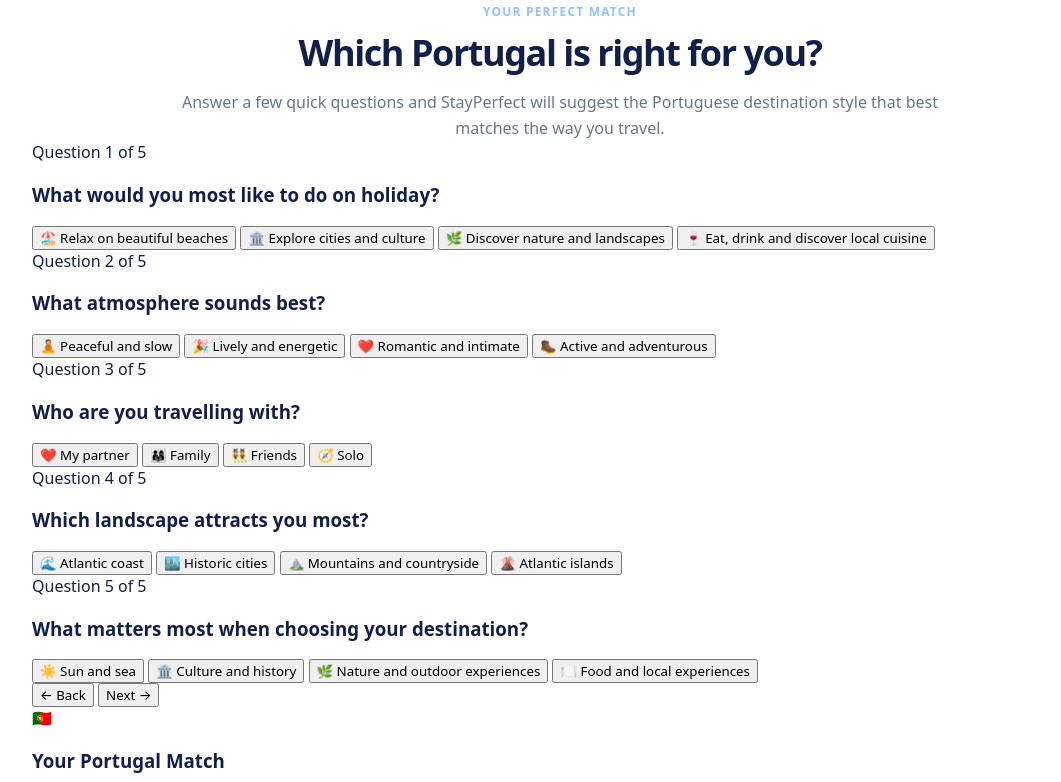
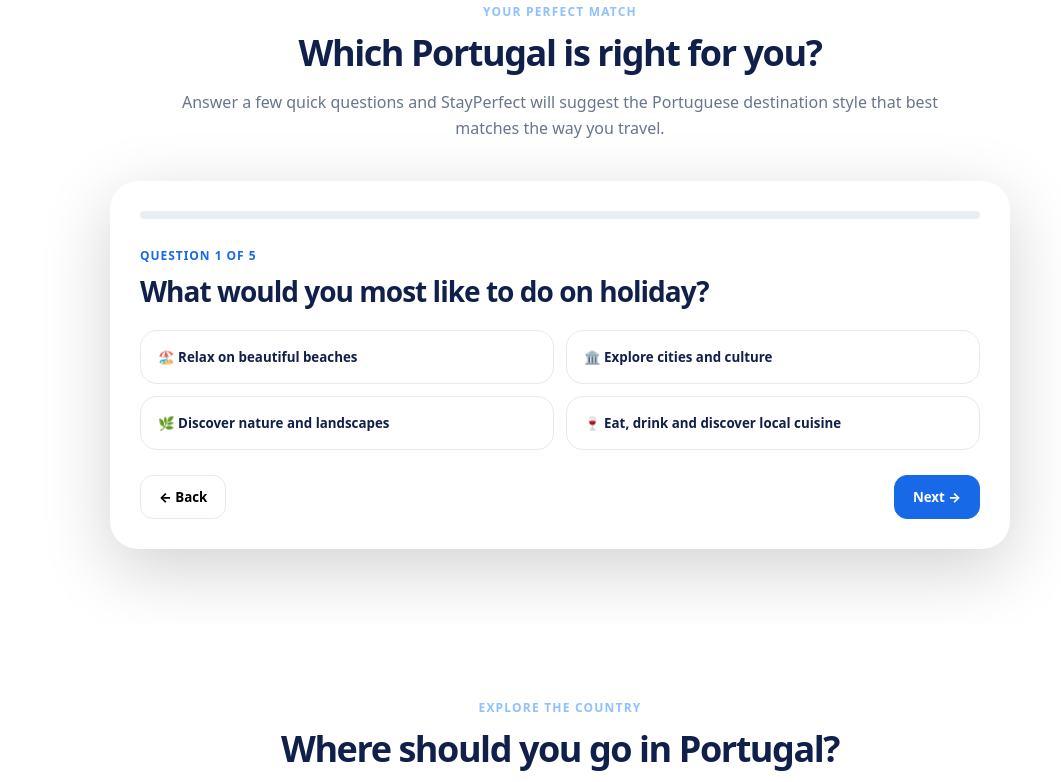
Before and after one commit to StayPerfect/StayPerfect, a website: page public/portogallo.html in a window 1280 px wide. Shown: the part 1614-2396 px from the top of the page, without its empty margins (80-1141 px from the left). Drawn offline with Linux system fonts and the light colour scheme; a script that the page names is missing.

Commit message:
Match Portugal quiz styling with France

```diff
--- a/public/portogallo.html
+++ b/public/portogallo.html
@@ -375,6 +375,139 @@
 .quick-list a:hover{
   border-color:#a9c7f4;
   color:var(--b);
+}
+
+
+
+.quiz{
+  max-width:900px;
+  margin:40px auto 0;
+  background:#fff;
+  color:var(--i);
+  border-radius:28px;
+  padding:30px;
+  box-shadow:0 20px 70px rgba(0,0,0,.18);
+}
+
+.quiz-progress{
+  height:8px;
+  background:#e9eef5;
+  border-radius:999px;
+  overflow:hidden;
+  margin-bottom:28px;
+}
+
+.quiz-progress-bar{
+  height:100%;
+  width:0%;
+  background:var(--b);
+  transition:width .3s ease;
+}
+
+.question{
+  display:none;
+}
+
+.question.active{
+  display:block;
+}
+
+.question-number{
+  color:var(--b);
+  font-size:12px;
+  font-weight:900;
+  text-transform:uppercase;
+  letter-spacing:.08em;
+}
+
+.question h3{
+  font-size:28px;
+  letter-spacing:-.035em;
+  margin:8px 0 20px;
+}
+
+.answers{
+  display:grid;
+  grid-template-columns:1fr 1fr;
+  gap:12px;
+}
+
+.answer{
+  border:1px solid var(--l);
+  background:#fff;
+  border-radius:17px;
+  padding:17px;
+  text-align:left;
+  cursor:pointer;
+  font-weight:750;
+  color:var(--i);
+  transition:
+    border-color .2s ease,
+    background .2s ease,
+    transform .2s ease;
+}
+
+.answer:hover{
+  border-color:#9fc3f6;
+  background:#f7fbff;
+  transform:translateY(-1px);
+}
+
+.answer.selected{
+  border-color:var(--b);
+  background:#eef6ff;
+}
+
+.quiz-controls{
+  display:flex;
+  justify-content:space-between;
+  gap:12px;
+  margin-top:25px;
+}
+
+.quiz-btn{
+  padding:12px 18px;
+  border-radius:13px;
+  border:1px solid var(--l);
+  background:#fff;
+  font-weight:800;
+  cursor:pointer;
+}
+
+.quiz-btn.next{
+  background:var(--b);
+  color:#fff;
+  border-color:var(--b);
+}
+
+.result{
+  display:none;
+  margin-top:25px;
+  border-radius:22px;
+  background:#f7f9fc;
+  padding:28px;
+  text-align:center;
+}
+
+.result.show{
+  display:block;
+}
+
+.result-icon{
+  font-size:48px;
+}
+
+.result h3{
+  margin:10px 0;
+}
+
+.result p{
+  color:var(--m);
+  line-height:1.7;
+}
+
+.result-link{
+  margin-top:15px;
 }
 
 
```
